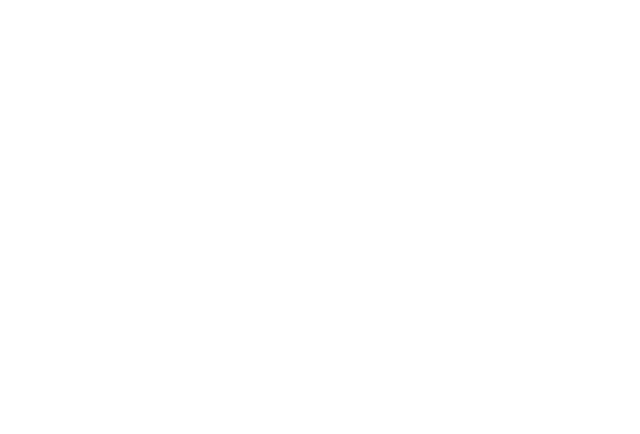
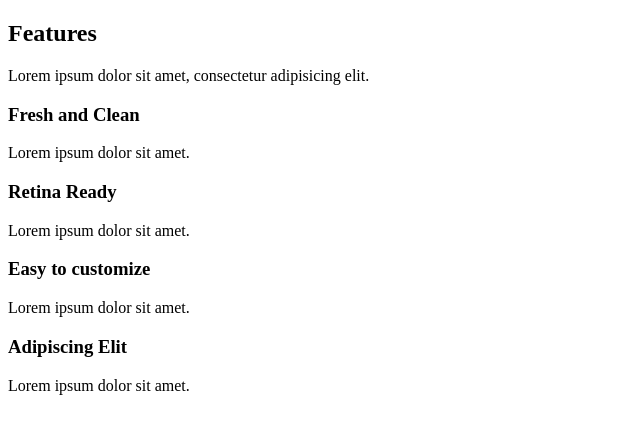
Before and after one commit to mohamedghonaim000/Team-ITI-git, a plain HTML site: page index.html in a window 1280 px wide. Shown: the whole page, without its empty margins (0-640 px from the left). Drawn offline with Linux system fonts and the light colour scheme.

Commit message:
hadeer content html

```diff
--- a/index.html
+++ b/index.html
@@ -6,6 +6,42 @@
     <title>Document</title>
 </head>
 <body>
+    <section>
+        <div class="header">
+            <h2>Features</h2>
+            <p>Lorem ipsum dolor sit amet, consectetur adipisicing elit.</p>
+        </div>
 
+        <div class="content">
+            <div class="content-box">
+                <div class="shape"></div>
+                <div class="paragraph">
+                    <h3>Fresh and Clean</h3>
+                    <p>Lorem ipsum dolor sit amet.</p>
+                </div>
+            </div>
+            <div class="content-box">
+                <div class="shape"></div>
+                <div class="paragraph">
+                    <h3>Retina Ready</h3>
+                    <p>Lorem ipsum dolor sit amet.</p>
+                </div>
+            </div>
+            <div class="content-box">
+                <div class="shape"></div>
+                <div class="paragraph">
+                    <h3>Easy to customize</h3>
+                    <p>Lorem ipsum dolor sit amet.</p>
+                </div>
+            </div>
+            <div class="content-box">
+                <div class="shape"></div>
+                <div class="paragraph">
+                    <h3>Adipiscing Elit</h3>
+                    <p>Lorem ipsum dolor sit amet.</p>
+                </div>
+            </div>
+        </div>
+    </section>
 </body>
 </html>
```
